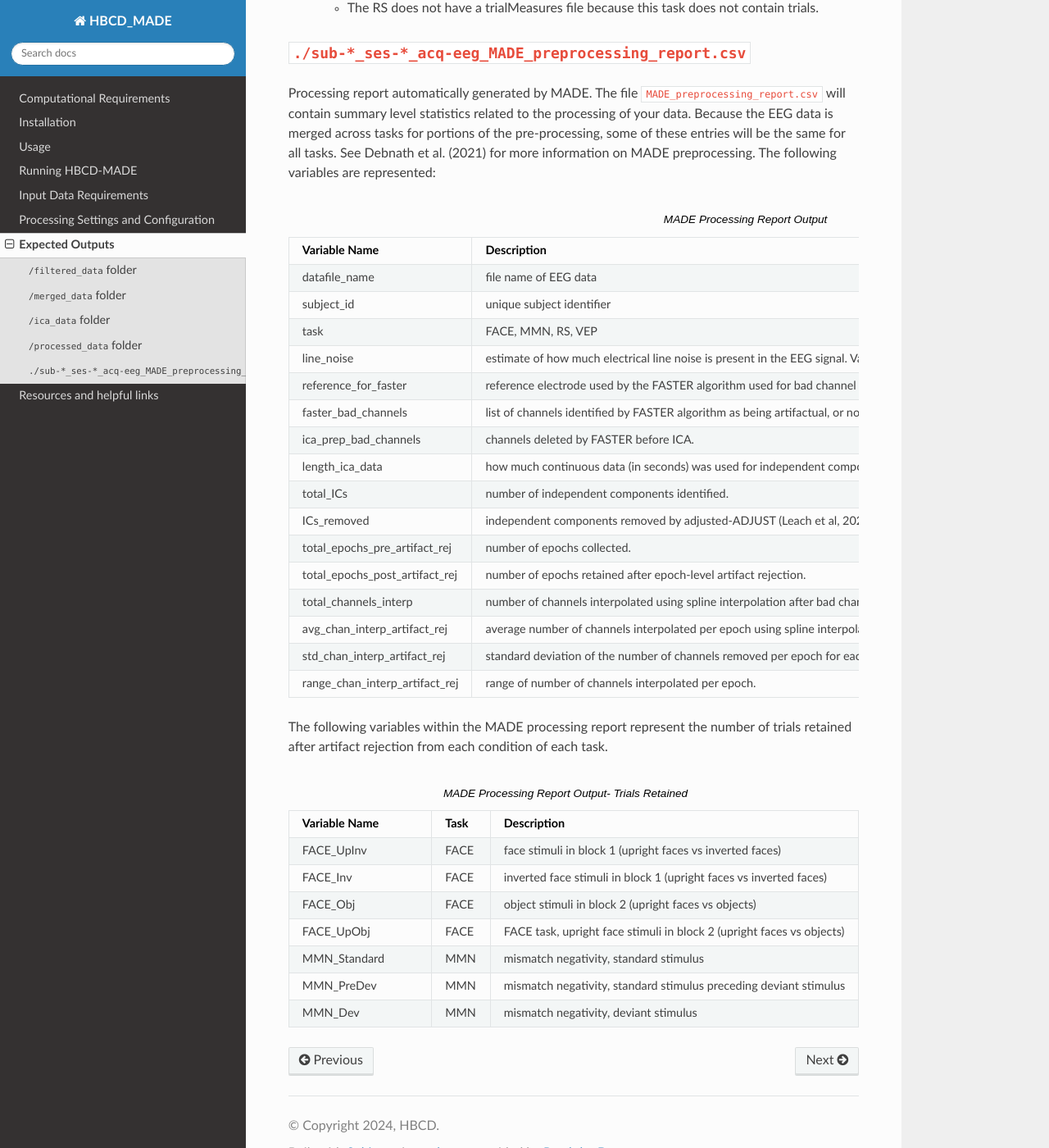
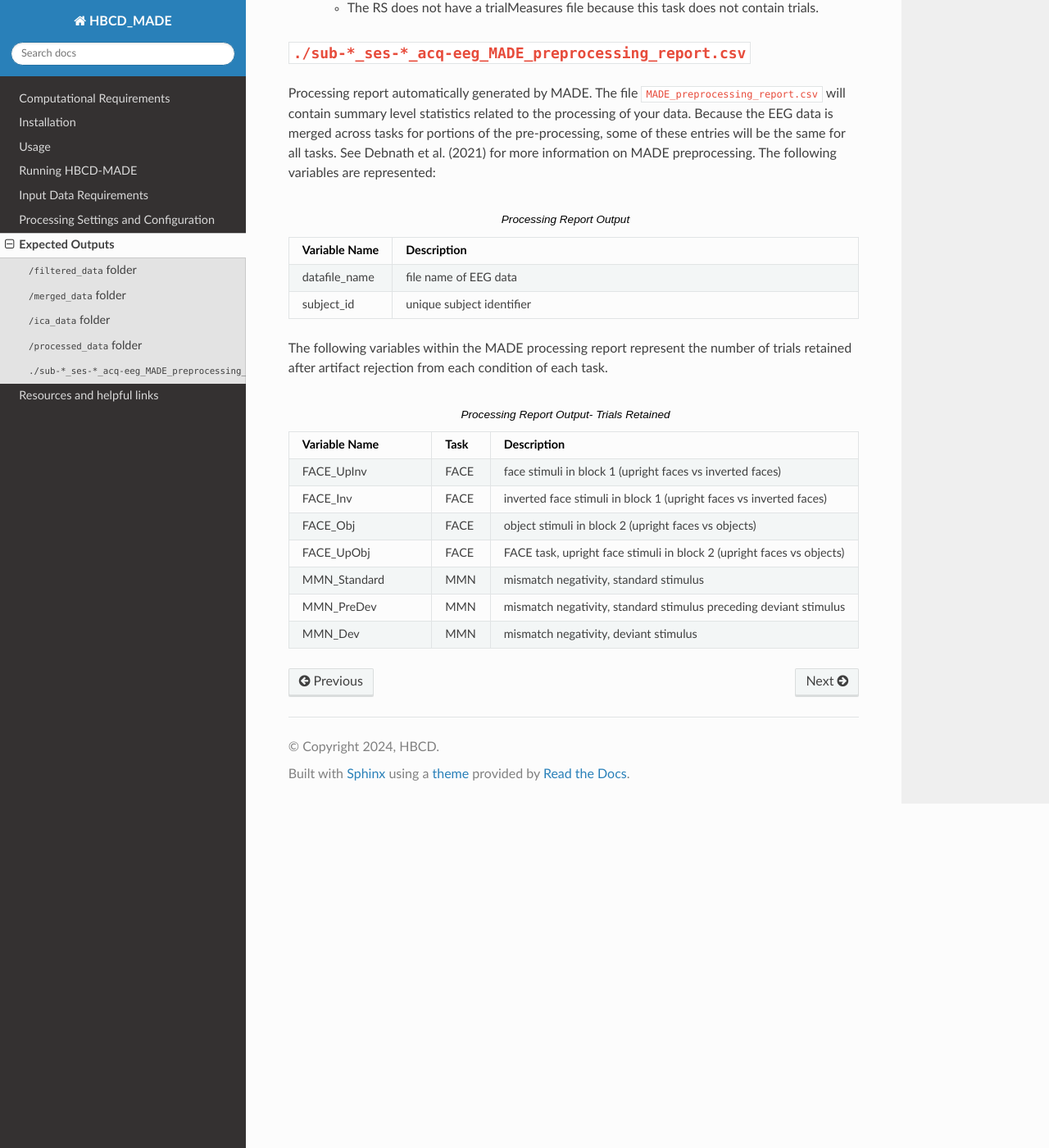
Before and after one commit to DCAN-Labs/HBCD-MADE, a Sphinx documentation site: the page built from docs/source/expected_outputs.rst, in a window 1280 px wide and 1400 px high, scrolled down 3473 px. Shown: the whole window at 82% size. Built offline with Sphinx 7.4.7 and the Read the Docs theme 2.0.0, drawn with Linux system fonts in a browser that asks for light colours.

Commit message:
troubleshoot table

```diff
--- a/docs/source/expected_outputs.rst
+++ b/docs/source/expected_outputs.rst
@@ -153,7 +153,7 @@ For each task, two .csv files are automatically produced by MADE: a summary stat
 Processing report automatically generated by MADE. The file ``MADE_preprocessing_report.csv`` will contain summary level statistics related to the processing of your data. Because the EEG data is merged across tasks for portions of the pre-processing, some of these entries will be the same for all tasks. See Debnath et al. (2021) for more information on MADE preprocessing. The following variables are represented:
 
 
-.. list-table:: MADE Processing Report Output
+.. list-table:: Processing Report Output
    :widths: 10 50
    :header-rows: 1
 
@@ -163,38 +163,11 @@ Processing report automatically generated by MADE. The file ``MADE_preprocessing
      - file name of EEG data
    * - subject_id
      - unique subject identifier
-   * - task
-     - FACE, MMN, RS, VEP
-   * - line_noise
-     - estimate of how much electrical line noise is present in the EEG signal. Values of 1 indicate no line noise, values of 0 indicate pure line noise.
-   * - reference_for_faster
-     - reference electrode used by the FASTER algorithm used for bad channel detection (Nolan et al., 2010).
-   * - faster_bad_channels
-     - list of channels identified by FASTER algorithm as being artifactual, or not representative of brain activity.
-   * - ica_prep_bad_channels
-     - channels deleted by FASTER before ICA.
-   * - length_ica_data
-     - how much continuous data (in seconds) was used for independent component analysis.
-   * - total_ICs
-     - number of independent components identified.
-   * - ICs_removed
-     - independent components removed by adjusted-ADJUST (Leach et al, 2020).
-   * - total_epochs_pre_artifact_rej
-     -  number of epochs collected.
-   * - total_epochs_post_artifact_rej
-     - number of epochs retained after epoch-level artifact rejection.
-   * - total_channels_interp
-     - number of channels interpolated using spline interpolation after bad channel removal.
-   * - avg_chan_interp_artifact_rej
-     - average number of channels interpolated per epoch using spline interpolation for each task.
-   * - std_chan_interp_artifact_rej
-     - standard deviation of the number of channels removed per epoch for each task.
-   * - range_chan_interp_artifact_rej
-     - range of number of channels interpolated per epoch.
+
 
 The following variables within the MADE processing report represent the number of trials retained after artifact rejection from each condition of each task.
 
-.. list-table:: MADE Processing Report Output- Trials Retained
+.. list-table:: Processing Report Output- Trials Retained
    :widths: 20 8 50
    :header-rows: 1
 
```
